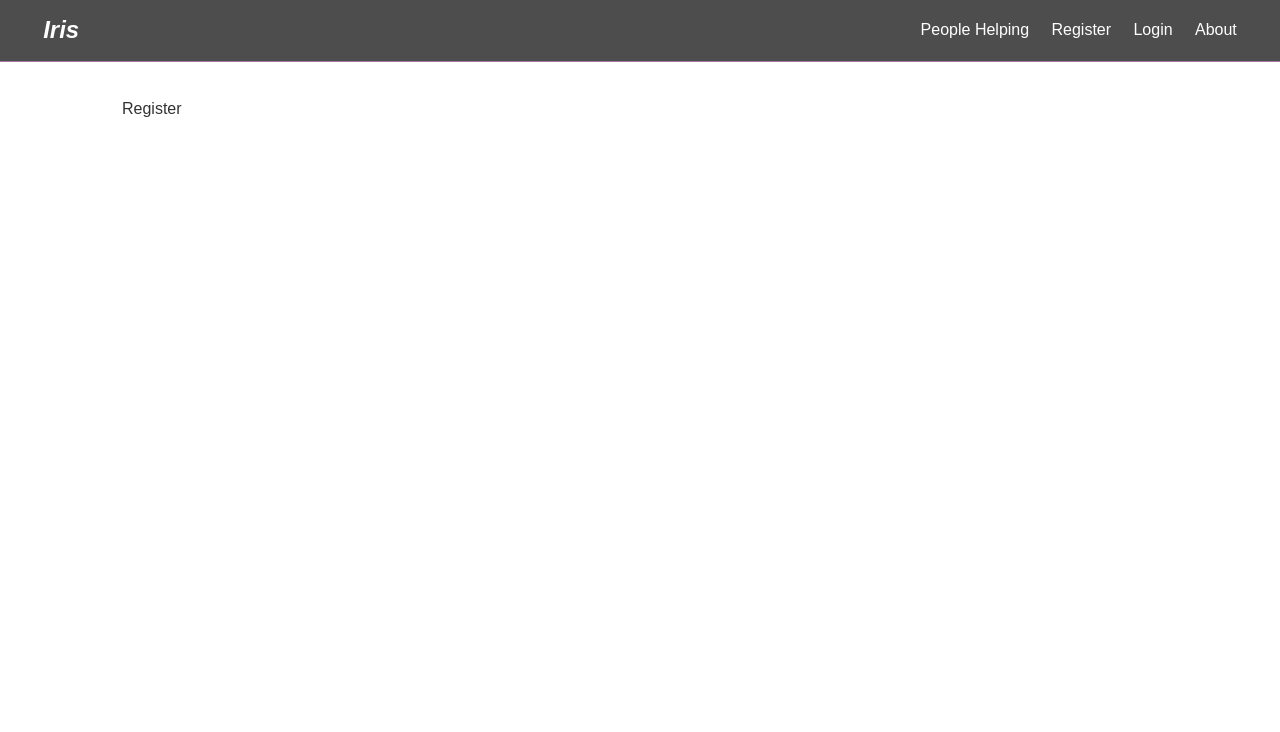
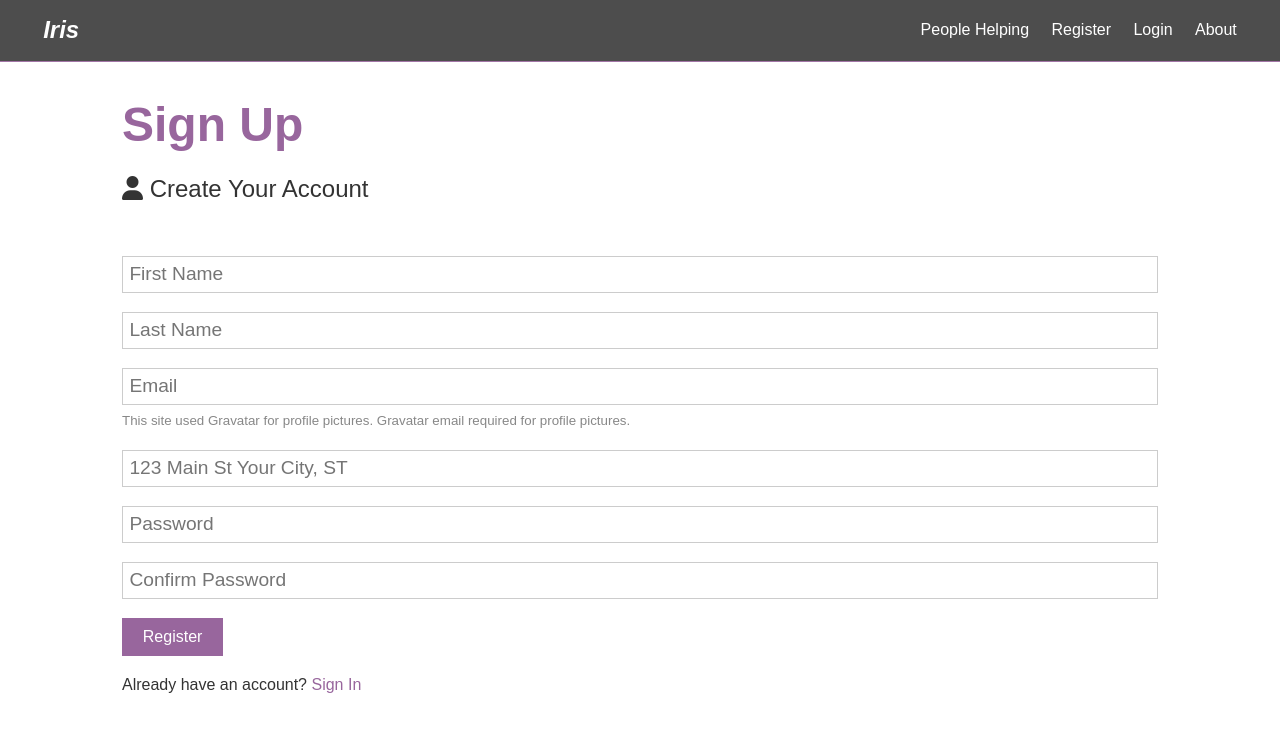
Before and after one commit to saulhappy/iris, a React (Create React App) app in the folder client/: page /register in a window 1280 px wide. Shown: the top 732 px of the page. Built offline with nearby package versions, Linux system fonts and the light colour scheme.

Commit message:
regist form fields completed

```diff
--- a/client/src/components/auth/Register.js
+++ b/client/src/components/auth/Register.js
@@ -1,7 +1,109 @@
-import React from "react";
+import React, { Fragment, useState } from "react";
 
 const Register = () => {
-  return <div>Register</div>;
+  const [formData, setFormData] = useState({
+    firstName: "",
+    lastName: "",
+    email: "",
+    password: "",
+    passwordVerify: "",
+    fullAddress: "",
+  });
+
+  const {
+    firstName,
+    lastName,
+    email,
+    password,
+    passwordVerify,
+    fullAddress,
+  } = formData;
+
+  const onChange = (e) =>
+    setFormData({ ...formData, [e.target.name]: e.target.value });
+
+  return (
+    <Fragment>
+      <h1 className='large text-primary'>Sign Up</h1>
+      <p className='lead'>
+        <i className='fas fa-user'></i> Create Your Account
+      </p>
+      <form className='form' action='create-profile.html'>
+        <div className='form-group'>
+          <input
+            type='text'
+            placeholder='First Name'
+            name='firstName'
+            value={firstName}
+            onChange={(e) => onChange(e)}
+            required
+          />
+        </div>
+
+        <div className='form-group'>
+          <input
+            type='text'
+            placeholder='Last Name'
+            name='lastName'
+            value={lastName}
+            onChange={(e) => onChange(e)}
+            required
+          />
+        </div>
+
+        <div className='form-group'>
+          <input
+            type='email'
+            placeholder='Email'
+            name='email'
+            value={email}
+            onChange={(e) => onChange(e)}
+            required
+          />
+          <small className='form-text'>
+            This site used Gravatar for profile pictures. Gravatar email
+            required for profile pictures.
+          </small>
+        </div>
+
+        <div className='form-group'>
+          <input
+            type='text'
+            placeholder='123 Main St Your City, ST'
+            name='fullAddress'
+            value={fullAddress}
+            onChange={(e) => onChange(e)}
+            required
+          />
+        </div>
+
+        <div className='form-group'>
+          <input
+            type='password'
+            placeholder='Password'
+            name='password'
+            value={password}
+            onChange={(e) => onChange(e)}
+            minLength='3'
+          />
+        </div>
+        <div className='form-group'>
+          <input
+            type='password'
+            placeholder='Confirm Password'
+            name='passwordVerify'
+            value={passwordVerify}
+            onChange={(e) => onChange(e)}
+            minLength='3'
+          />
+        </div>
+        <input type='submit' className='btn btn-primary' value='Register' />
+      </form>
+      <p className='my-1'>
+        Already have an account? <a href='login.html'>Sign In</a>
+      </p>
+    </Fragment>
+  );
 };
 
 export default Register;
```
